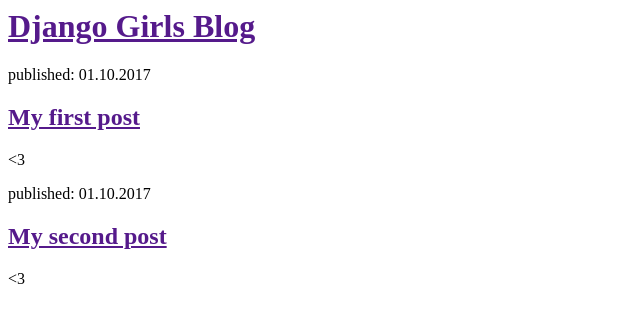
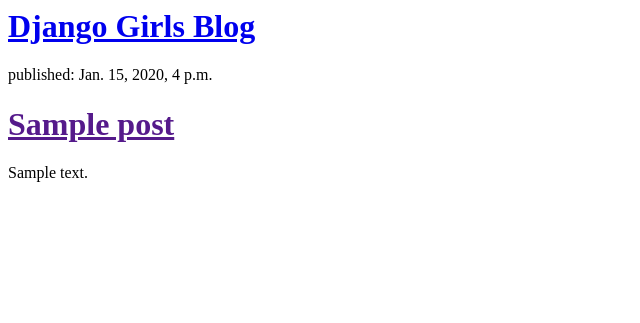
Before and after one commit to asultanbekova/my-first-blog, a Django app: template blog/templates/blog/post_list.html in a window 1280 px wide. Shown: the top 323 px of the page, without its empty margins (0-640 px from the left). Run offline with Django 3.2, Linux system fonts and the light colour scheme; the template is opened without the code that fills it: values that come from a table or form of the project are taken from there, others are empty; tables that the repository leaves empty hold one stand-in row (values such as "Sample post").

Commit message:
Modified templates to display posts from database.

```diff
--- a/blog/templates/blog/post_list.html
+++ b/blog/templates/blog/post_list.html
@@ -4,19 +4,15 @@
         </head>
         <body>
               <div>
-                <h1><a href="">Django Girls Blog</a></h1>
+                 <h1><a href="/">Django Girls Blog</a></h1>
               </div>
 
+              {% for post in posts %}
               <div>
-                <p>published: 01.10.2017 </p>
-                <h2><a href="">My first post</a></h2>
-                <p> <3 </p>
+            <p>published: {{ post.published_date }}</p>
+            <h1><a href="">{{ post.title }}</a></h1>
+            <p>{{ post.text|linebreaksbr }}</p>
         </div>
-
-            <div>
-                <p>published: 01.10.2017 </p>
-                <h2><a href="">My second post</a></h2>
-                <p> <3 </p>
-            </div>
+    {% endfor %}
 </body>
  </html>
--- a/blog/views.py
+++ b/blog/views.py
@@ -1,5 +1,7 @@
 from django.shortcuts import render
+from django.utils import timezone
+from .models import Post
 
-# Create your views here.
 def post_list(request):
-    return render(request, 'blog/post_list.html', {})
+    posts = Post.objects.filter(published_date__lte=timezone.now()).order_by('published_date')
+    return render(request, 'blog/post_list.html', {'posts': posts})
```
Lines whose indentation alone changed are shown as unchanged.
